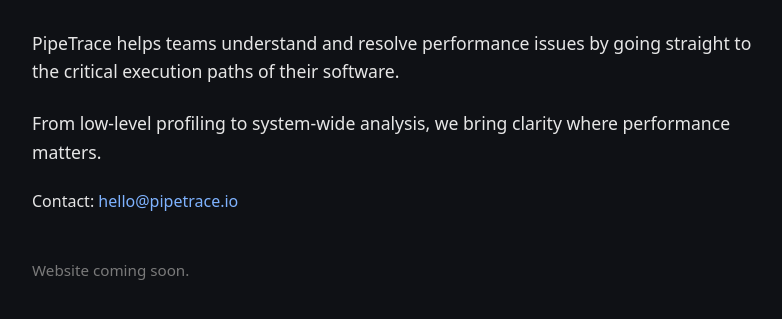
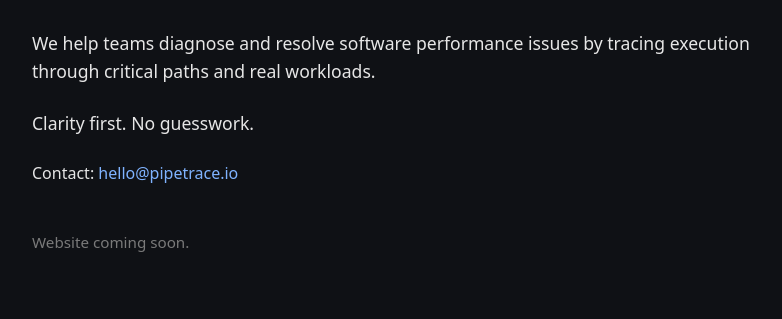
Before and after one commit to PipeTrace/pipetrace.io, a plain HTML site: page index.html in a window 1280 px wide. Shown: the part 227-546 px from the top of the page, without its empty margins (248-1030 px from the left). Drawn offline with Linux system fonts and the light colour scheme.

Commit message:
Update index.html

```diff
--- a/index.html
+++ b/index.html
@@ -13,13 +13,12 @@
     <p class="tagline">Measure. Tune. Flow.</p>
 
     <p class="blurb">
-      PipeTrace helps teams understand and resolve performance issues
-      by going straight to the critical execution paths of their software.
+      We help teams diagnose and resolve software performance issues
+      by tracing execution through critical paths and real workloads.
     </p>
 
     <p class="blurb">
-      From low-level profiling to system-wide analysis,
-      we bring clarity where performance matters.
+      Clarity first. No guesswork.
     </p>
 
     <p class="contact">
```
